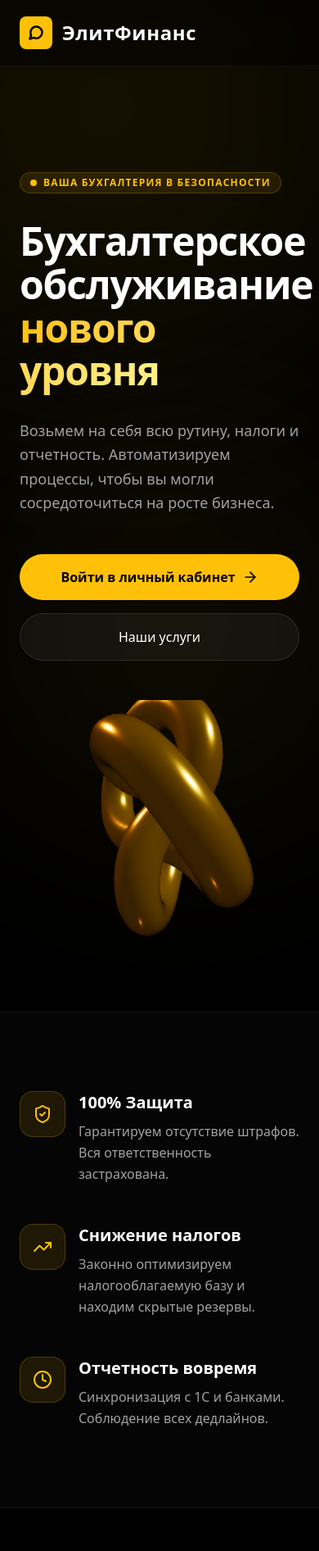
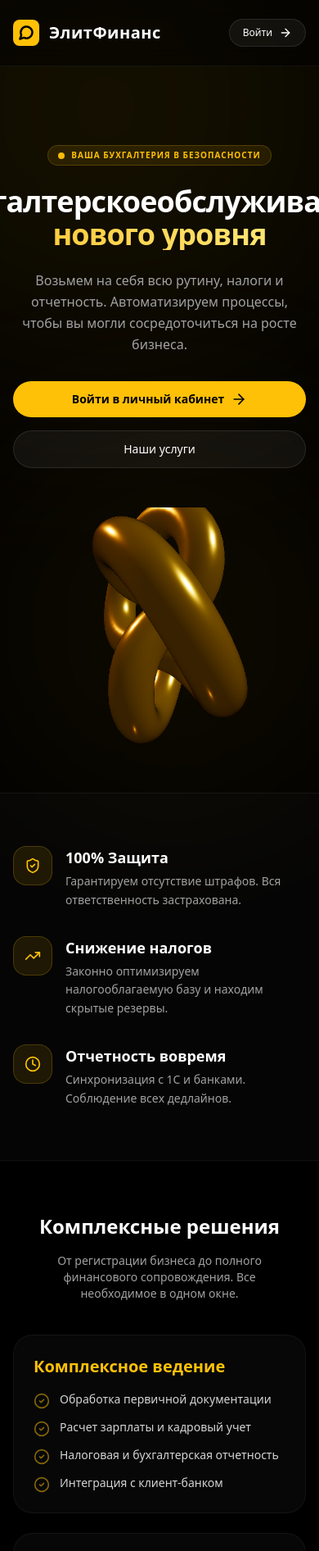
Before and after one commit to VARONA12/Buhsaitaccounting-portal, a Next.js app: page / in a window 390 px wide. Shown: the top 1892 px of the page at 82% size. Built offline with nearby package versions, Linux system fonts and the light colour scheme; no server answers.

Commit message:
style: enhance mobile and tablet responsiveness

```diff
--- a/src/app/page.tsx
+++ b/src/app/page.tsx
@@ -19,24 +19,27 @@ export default function LandingPage() {
 
       {/* Navigation */}
       <nav className="relative z-10 w-full border-b border-white/5 bg-black/50 backdrop-blur-md">
-        <div className="max-w-7xl mx-auto px-6 h-20 flex items-center justify-between">
+        <div className="max-w-7xl mx-auto px-4 sm:px-6 h-20 flex items-center justify-between">
           <div className="flex items-center gap-3">
-            <div className="w-10 h-10 rounded-lg bg-primary flex items-center justify-center">
+            <div className="w-8 h-8 sm:w-10 sm:h-10 rounded-lg bg-primary flex items-center justify-center">
               <svg width="20" height="20" viewBox="0 0 24 24" fill="none" stroke="#000000" strokeWidth="3" strokeLinecap="round" strokeLinejoin="round">
                 <path d="m3 21 1.9-5.7a8.5 8.5 0 1 1 3.8 3.8z" />
               </svg>
             </div>
-            <span className="font-bold text-2xl tracking-wide text-white">ЭлитФинанс</span>
+            <span className="font-bold text-xl sm:text-2xl tracking-wide text-white">ЭлитФинанс</span>
           </div>
 
-          <div className="hidden md:flex items-center gap-8">
-            <a href="#services" className="text-sm font-medium text-neutral-400 hover:text-white transition-colors">Услуги</a>
-            <a href="#advantages" className="text-sm font-medium text-neutral-400 hover:text-white transition-colors">Преимущества</a>
+          <div className="flex items-center gap-4 sm:gap-8">
+            <div className="hidden md:flex items-center gap-8">
+              <a href="#services" className="text-sm font-medium text-neutral-400 hover:text-white transition-colors">Услуги</a>
+              <a href="#advantages" className="text-sm font-medium text-neutral-400 hover:text-white transition-colors">Преимущества</a>
+            </div>
             <Link
               href="/login"
-              className="px-6 py-2.5 rounded-full bg-white/5 border border-white/10 text-white font-medium hover:bg-white/10 transition-all text-sm flex items-center gap-2 group"
+              className="px-4 py-2 sm:px-6 sm:py-2.5 rounded-full bg-white/5 border border-white/10 text-white font-medium hover:bg-white/10 transition-all text-xs sm:text-sm flex items-center gap-2 group"
             >
-              Личный кабинет
+              <span className="hidden sm:inline">Личный кабинет</span>
+              <span className="sm:hidden">Войти</span>
               <ArrowRight className="w-4 h-4 group-hover:translate-x-1 transition-transform" />
             </Link>
           </div>
@@ -44,14 +47,14 @@ export default function LandingPage() {
       </nav>
 
       {/* Hero Section */}
-      <main className="relative z-10 w-full max-w-7xl mx-auto px-6 pt-32 pb-20">
-        <div className="grid grid-cols-1 lg:grid-cols-2 gap-12 items-center">
-          <div className="text-left">
+      <main className="relative z-10 w-full max-w-7xl mx-auto px-4 sm:px-6 pt-24 pb-12 lg:pt-32 lg:pb-20">
+        <div className="grid grid-cols-1 lg:grid-cols-2 gap-12 items-center text-center lg:text-left">
+          <div className="flex flex-col items-center lg:items-start">
             <motion.div
               initial={{ opacity: 0, y: 20 }}
               animate={{ opacity: 1, y: 0 }}
               transition={{ duration: 0.7 }}
-              className="inline-flex items-center gap-2 px-3 py-1 rounded-full bg-primary/10 border border-primary/20 text-primary text-xs font-bold uppercase tracking-widest mb-8"
+              className="inline-flex items-center gap-2 px-3 py-1 rounded-full bg-primary/10 border border-primary/20 text-primary text-[10px] sm:text-xs font-bold uppercase tracking-widest mb-6 sm:mb-8"
             >
               <span className="w-2 h-2 rounded-full bg-primary animate-pulse" />
               Ваша бухгалтерия в безопасности
@@ -61,17 +64,17 @@ export default function LandingPage() {
               initial={{ opacity: 0, y: 20 }}
               animate={{ opacity: 1, y: 0 }}
               transition={{ duration: 0.7, delay: 0.1 }}
-              className="text-5xl md:text-7xl font-extrabold tracking-tight mb-8 leading-[1.1]"
+              className="text-4xl sm:text-5xl md:text-6xl lg:text-7xl font-extrabold tracking-tight mb-6 lg:mb-8 leading-[1.1]"
             >
-              Бухгалтерское<br />
-              обслуживание <span className="text-transparent bg-clip-text bg-gradient-to-r from-primary to-yellow-200">нового уровня</span>
+              Бухгалтерское<br className="hidden sm:block" />
+              обслуживание <span className="text-transparent bg-clip-text bg-gradient-to-r from-primary to-yellow-200 block lg:inline">нового уровня</span>
             </motion.h1>
 
             <motion.p
               initial={{ opacity: 0, y: 20 }}
               animate={{ opacity: 1, y: 0 }}
               transition={{ duration: 0.7, delay: 0.2 }}
-              className="text-lg md:text-xl text-neutral-400 mb-12 max-w-xl leading-relaxed font-light"
+              className="text-base sm:text-lg md:text-xl text-neutral-400 mb-8 lg:mb-12 max-w-xl leading-relaxed font-light mx-auto lg:mx-0"
             >
               Возьмем на себя всю рутину, налоги и отчетность. Автоматизируем процессы, чтобы вы могли сосредоточиться на росте бизнеса.
             </motion.p>
@@ -80,18 +83,18 @@ export default function LandingPage() {
               initial={{ opacity: 0, y: 20 }}
               animate={{ opacity: 1, y: 0 }}
               transition={{ duration: 0.7, delay: 0.3 }}
-              className="flex flex-col sm:flex-row items-center justify-start gap-4"
+              className="flex flex-col sm:flex-row items-center justify-center lg:justify-start gap-4 w-full sm:w-auto"
             >
               <Link
                 href="/login"
-                className="w-full sm:w-auto px-8 py-4 bg-primary text-black font-bold rounded-full hover:scale-105 hover:shadow-[0_0_30px_rgba(255,193,7,0.3)] transition-all flex items-center justify-center gap-2"
+                className="w-full sm:w-auto px-6 sm:px-8 py-3 sm:py-4 bg-primary text-black font-bold rounded-full hover:scale-105 hover:shadow-[0_0_30px_rgba(255,193,7,0.3)] transition-all flex items-center justify-center gap-2 text-sm sm:text-base"
               >
                 Войти в личный кабинет
                 <ArrowRight className="w-5 h-5" />
               </Link>
               <a
                 href="#services"
-                className="w-full sm:w-auto px-8 py-4 bg-white/5 border border-white/10 text-white font-medium rounded-full hover:bg-white/10 transition-all flex items-center justify-center"
+                className="w-full sm:w-auto px-6 sm:px-8 py-3 sm:py-4 bg-white/5 border border-white/10 text-white font-medium rounded-full hover:bg-white/10 transition-all flex items-center justify-center text-sm sm:text-base"
               >
                 Наши услуги
               </a>
@@ -102,7 +105,7 @@ export default function LandingPage() {
             initial={{ opacity: 0, scale: 0.9 }}
             animate={{ opacity: 1, scale: 1 }}
             transition={{ duration: 1, delay: 0.3 }}
-            className="flex items-center justify-center relative w-full h-[300px] md:h-[500px]"
+            className="flex items-center justify-center relative w-full h-[300px] sm:h-[400px] md:h-[500px]"
           >
             <Hero3D />
           </motion.div>
@@ -110,8 +113,8 @@ export default function LandingPage() {
       </main>
 
       {/* Features/Stats Section */}
-      <section id="advantages" className="relative z-10 w-full bg-white/[0.02] border-y border-white/5 py-24">
-        <div className="max-w-7xl mx-auto px-6 grid grid-cols-1 md:grid-cols-3 gap-12">
+      <section id="advantages" className="relative z-10 w-full bg-white/[0.02] border-y border-white/5 py-16 sm:py-24">
+        <div className="max-w-7xl mx-auto px-4 sm:px-6 grid grid-cols-1 sm:grid-cols-2 md:grid-cols-3 gap-8 sm:gap-12">
           {[
             { icon: ShieldCheck, title: "100% Защита", desc: "Гарантируем отсутствие штрафов. Вся ответственность застрахована." },
             { icon: TrendingUp, title: "Снижение налогов", desc: "Законно оптимизируем налогооблагаемую базу и находим скрытые резервы." },
@@ -125,12 +128,12 @@ export default function LandingPage() {
               transition={{ duration: 0.5, delay: i * 0.1 }}
               className="flex items-start gap-4"
             >
-              <div className="w-14 h-14 rounded-2xl bg-primary/10 border border-primary/20 flex items-center justify-center shrink-0">
-                <feature.icon className="w-6 h-6 text-primary" />
+              <div className="w-12 h-12 sm:w-14 sm:h-14 rounded-2xl bg-primary/10 border border-primary/20 flex items-center justify-center shrink-0">
+                <feature.icon className="w-5 h-5 sm:w-6 sm:h-6 text-primary" />
               </div>
               <div>
-                <h3 className="text-xl font-bold text-white mb-2">{feature.title}</h3>
-                <p className="text-neutral-400 font-light leading-relaxed">{feature.desc}</p>
+                <h3 className="text-lg sm:text-xl font-bold text-white mb-1 sm:mb-2">{feature.title}</h3>
+                <p className="text-sm sm:text-base text-neutral-400 font-light leading-relaxed">{feature.desc}</p>
               </div>
             </motion.div>
           ))}
@@ -138,15 +141,15 @@ export default function LandingPage() {
       </section>
 
       {/* Services Section */}
-      <section id="services" className="relative z-10 w-full max-w-7xl mx-auto px-6 py-32">
-        <div className="text-center mb-16">
-          <h2 className="text-3xl md:text-5xl font-bold text-white mb-6">Комплексные решения</h2>
-          <p className="text-neutral-400 max-w-2xl mx-auto font-light">
+      <section id="services" className="relative z-10 w-full max-w-7xl mx-auto px-4 sm:px-6 py-16 sm:py-32">
+        <div className="text-center mb-10 sm:mb-16">
+          <h2 className="text-2xl sm:text-3xl md:text-5xl font-bold text-white mb-4 sm:mb-6">Комплексные решения</h2>
+          <p className="text-sm sm:text-base text-neutral-400 max-w-2xl mx-auto font-light px-4 sm:px-0">
             От регистрации бизнеса до полного финансового сопровождения. Все необходимое в одном окне.
           </p>
         </div>
 
-        <div className="grid grid-cols-1 md:grid-cols-2 gap-6">
+        <div className="grid grid-cols-1 lg:grid-cols-2 gap-6">
           {[
             {
               title: "Комплексное ведение",
@@ -163,13 +166,13 @@ export default function LandingPage() {
               whileInView={{ opacity: 1, scale: 1 }}
               viewport={{ once: true }}
               transition={{ duration: 0.5, delay: i * 0.1 }}
-              className="glass p-10 rounded-3xl border border-white/10 hover:border-primary/30 transition-colors"
+              className="glass p-6 sm:p-10 rounded-3xl border border-white/10 hover:border-primary/30 transition-colors"
             >
-              <h3 className="text-2xl font-bold text-primary mb-6">{service.title}</h3>
-              <ul className="space-y-4">
+              <h3 className="text-xl sm:text-2xl font-bold text-primary mb-4 sm:mb-6">{service.title}</h3>
+              <ul className="space-y-3 sm:space-y-4">
                 {service.points.map((point, j) => (
-                  <li key={j} className="flex items-center gap-3 text-neutral-300">
-                    <CheckCircle2 className="w-5 h-5 text-primary/50 shrink-0" />
+                  <li key={j} className="flex items-start sm:items-center gap-3 text-sm sm:text-base text-neutral-300">
+                    <CheckCircle2 className="w-5 h-5 text-primary/50 shrink-0 mt-0.5 sm:mt-0" />
                     {point}
                   </li>
                 ))}
@@ -180,13 +183,13 @@ export default function LandingPage() {
       </section>
 
       {/* Footer */}
-      <footer className="relative z-10 border-t border-white/5 bg-black/50 py-12">
-        <div className="max-w-7xl mx-auto px-6 flex flex-col md:flex-row items-center justify-between gap-6">
+      <footer className="relative z-10 border-t border-white/5 bg-black/50 py-8 sm:py-12">
+        <div className="max-w-7xl mx-auto px-4 sm:px-6 flex flex-col md:flex-row items-center justify-between gap-4 sm:gap-6">
           <div className="flex items-center gap-2">
             <span className="font-bold tracking-widest text-white/50">ЭлитФинанс</span>
-            <span className="text-white/20 text-sm">© {new Date().getFullYear()}</span>
+            <span className="text-white/20 text-xs sm:text-sm">© {new Date().getFullYear()}</span>
           </div>
-          <p className="text-neutral-500 text-sm text-center md:text-left">
+          <p className="text-neutral-500 text-xs sm:text-sm text-center md:text-left">
             Профессиональное бухгалтерское обслуживание.
           </p>
         </div>
```
